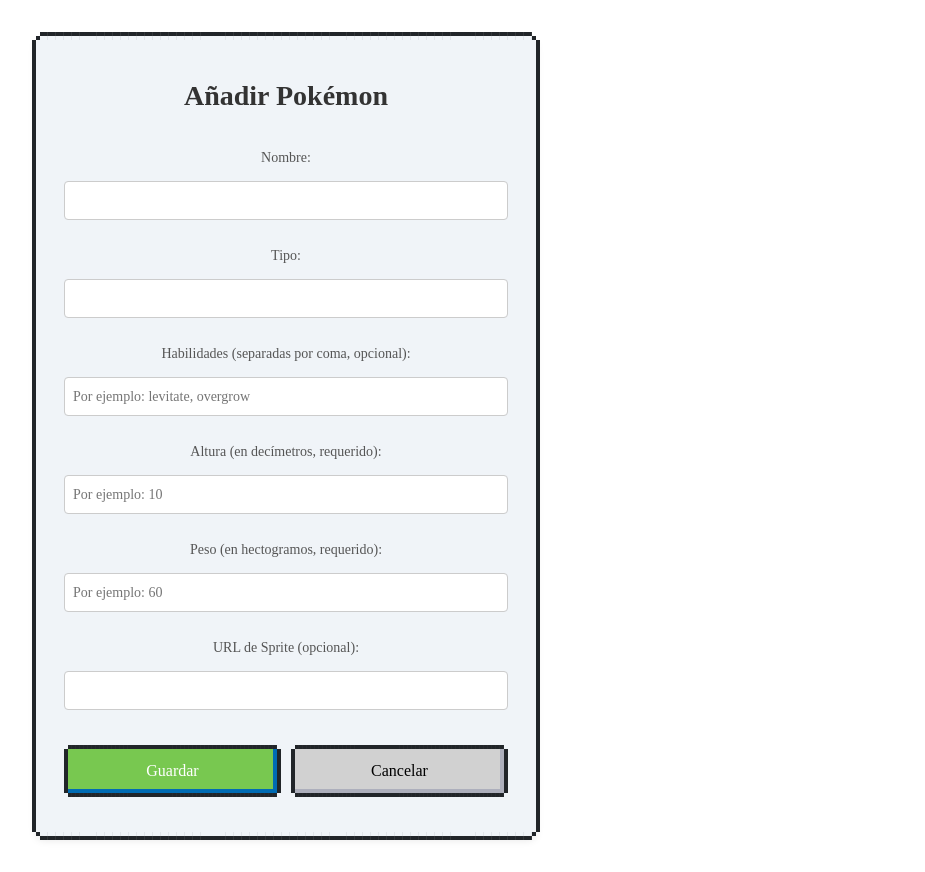
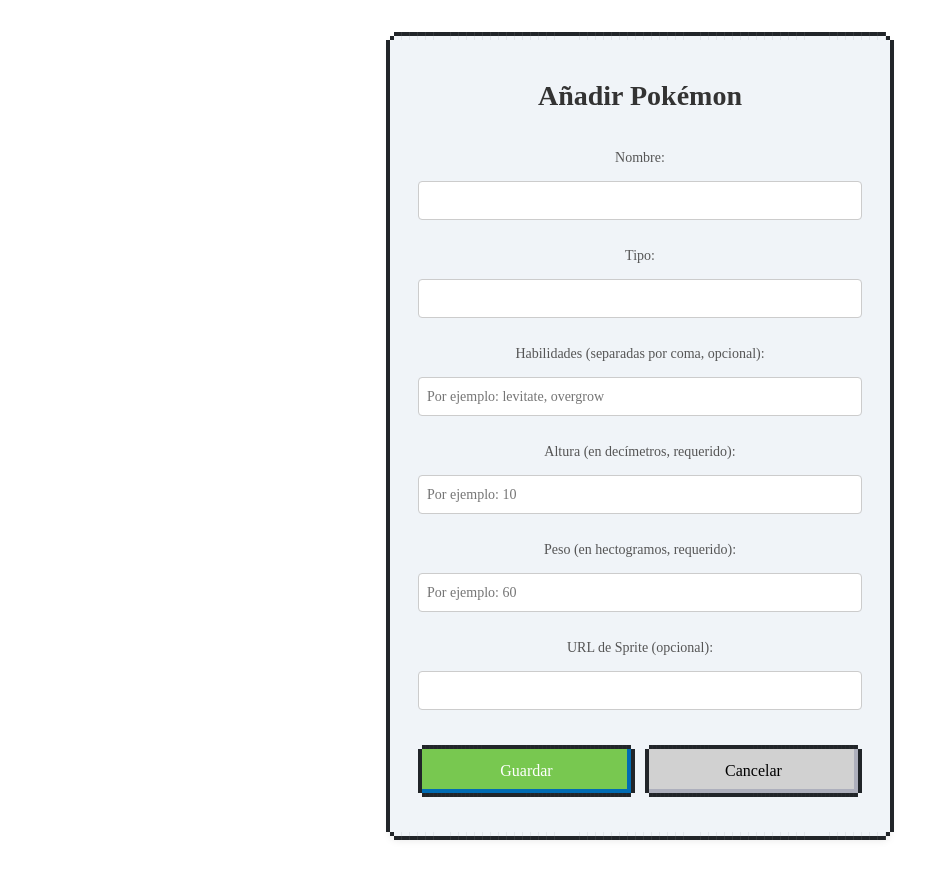
Before and after one commit to eduardescola/pokemon-react-typescript, a React (Vite) app: page /add/new in a window 1280 px wide. Shown: the whole page, without its empty margins (0-925 px from the left). Built offline with nearby package versions, Linux system fonts and the light colour scheme.

Commit message:
formulari centrat

```diff
--- a/src/components/AddPokemon.css
+++ b/src/components/AddPokemon.css
@@ -1,17 +1,27 @@
-/* Estilo general del formulario */
-.edit-container {
+/* Asegura que el body ocupe toda la pantalla */
+body, html {
+    height: 100%;
+    margin: 0;
+  }
+
+  .nes-container.is-rounded {
+    justify-self: center;
+  }
+
+  /* Contenedor principal para el formulario */
+  .edit-container {
     display: flex;
     flex-direction: column;
-    justify-content: center;   /* Asegura que el contenido se alinee verticalmente */
+    justify-content: center;   /* Centra el contenido verticalmente */
     align-items: center;       /* Centra el contenido horizontalmente */
     width: 100%;
-    max-width: 500px;          /* Ancho máximo del contenedor */
+    max-width: 500px;          /* Limita el tamaño máximo del contenedor */
     margin: 0 auto;            /* Centrado horizontal */
     padding: 20px;
     border-radius: 8px;
     background-color: #f0f4f8;
     box-shadow: 0 4px 8px rgba(0, 0, 0, 0.1);
-    font-family: 'Press Start 2P', cursive; /* Estilo de fuente retro */
+    font-family: 'Press Start 2P', cursive; /* Fuente retro */
     min-height: 100vh;         /* Asegura que el contenedor ocupe al menos el 100% de la altura */
   }
 
--- a/src/components/EditPokemon.css
+++ b/src/components/EditPokemon.css
@@ -1,17 +1,27 @@
-/* Estilo general del formulario */
-.edit-container {
+/* Asegura que el body ocupe toda la pantalla */
+body, html {
+    height: 100%;
+    margin: 0;
+  }
+
+  .nes-container.is-rounded {
+    justify-self: center;
+  }
+
+  /* Contenedor principal para el formulario */
+  .edit-container {
     display: flex;
     flex-direction: column;
-    justify-content: center;   /* Asegura que el contenido se alinee verticalmente */
+    justify-content: center;   /* Centra el contenido verticalmente */
     align-items: center;       /* Centra el contenido horizontalmente */
     width: 100%;
-    max-width: 500px;          /* Ancho máximo del contenedor */
+    max-width: 500px;          /* Limita el tamaño máximo del contenedor */
     margin: 0 auto;            /* Centrado horizontal */
     padding: 20px;
     border-radius: 8px;
     background-color: #f0f4f8;
     box-shadow: 0 4px 8px rgba(0, 0, 0, 0.1);
-    font-family: 'Press Start 2P', cursive; /* Estilo de fuente retro */
+    font-family: 'Press Start 2P', cursive; /* Fuente retro */
     min-height: 100vh;         /* Asegura que el contenedor ocupe al menos el 100% de la altura */
   }
 
```
